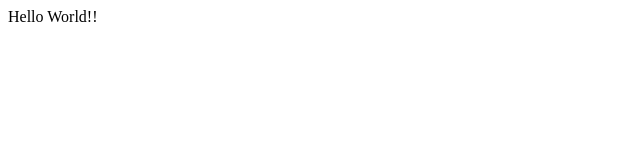
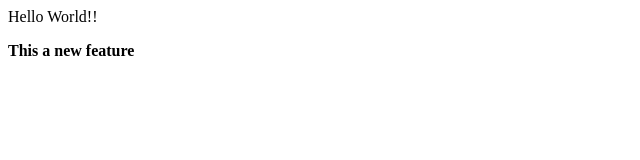
Before and after one commit to prajaktamchachad08/Local_Repo, a plain HTML site: page index.html in a window 1280 px wide. Shown: the whole page, without its empty margins (0-640 px from the left). Drawn offline with Linux system fonts and the light colour scheme.

Commit message:
new featureChanges

```diff
--- a/index.html
+++ b/index.html
@@ -1,3 +1,5 @@
 <p> Hello World!!
 
 </p>
+<b> This a new feature
+</b>
```
